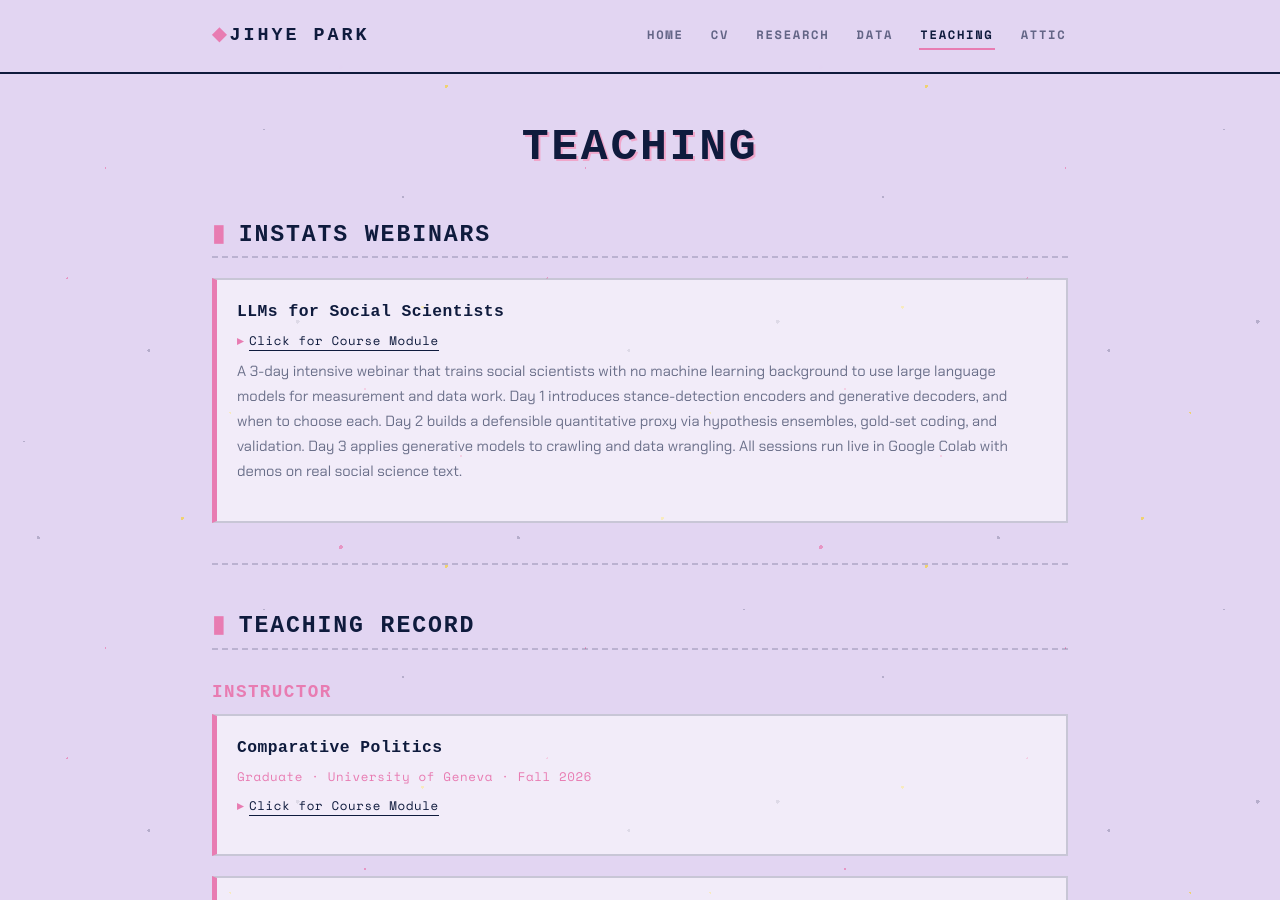
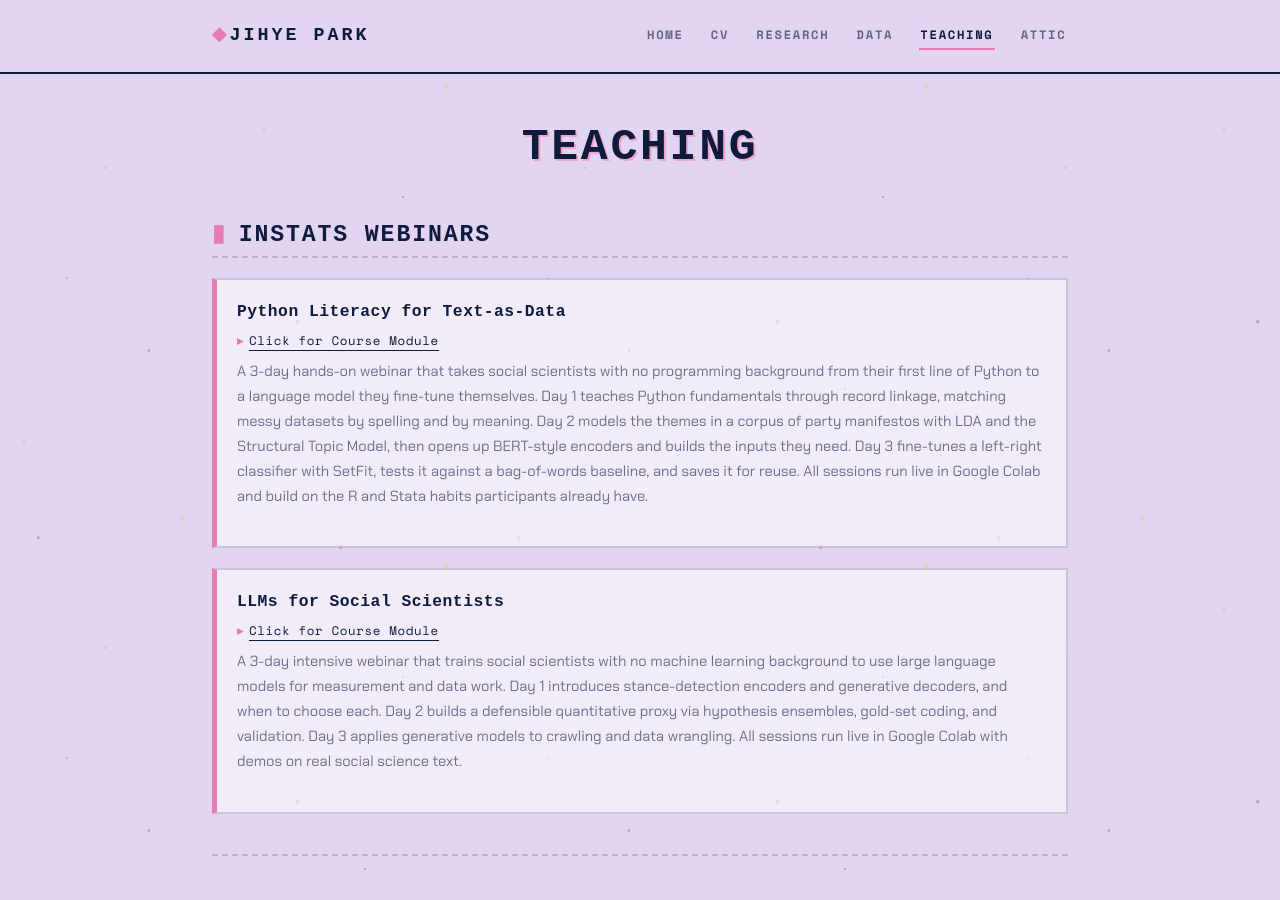
Before and after one commit to jacqpark/jacqpark.github.io, a Jekyll site: the page built from teaching.md, in a window 1280 px wide and 900 px high. Built offline with Jekyll 4.4.1, drawn with Linux system fonts in a browser that asks for light colours; some web fonts are replaced.

Commit message:
Add Python workshop teaching entry

```diff
--- a/_data/teaching.yml
+++ b/_data/teaching.yml
@@ -4,6 +4,11 @@
 # type: "proposal" — course proposals
 
 # --- INSTATS WEBINARS ---
+
+- title: "Python Literacy for Text-as-Data"
+  course_module: "https://github.com/jacqpark/instats-python-workshop"
+  type: "webinar"
+  description: "A 3-day hands-on webinar that takes social scientists with no programming background from their first line of Python to a language model they fine-tune themselves. Day 1 teaches Python fundamentals through record linkage, matching messy datasets by spelling and by meaning. Day 2 models the themes in a corpus of party manifestos with LDA and the Structural Topic Model, then opens up BERT-style encoders and builds the inputs they need. Day 3 fine-tunes a left-right classifier with SetFit, tests it against a bag-of-words baseline, and saves it for reuse. All sessions run live in Google Colab and build on the R and Stata habits participants already have."
 
 - title: "LLMs for Social Scientists"
   url: "https://instats.org/seminar/llms-for-social-scientists"
```
